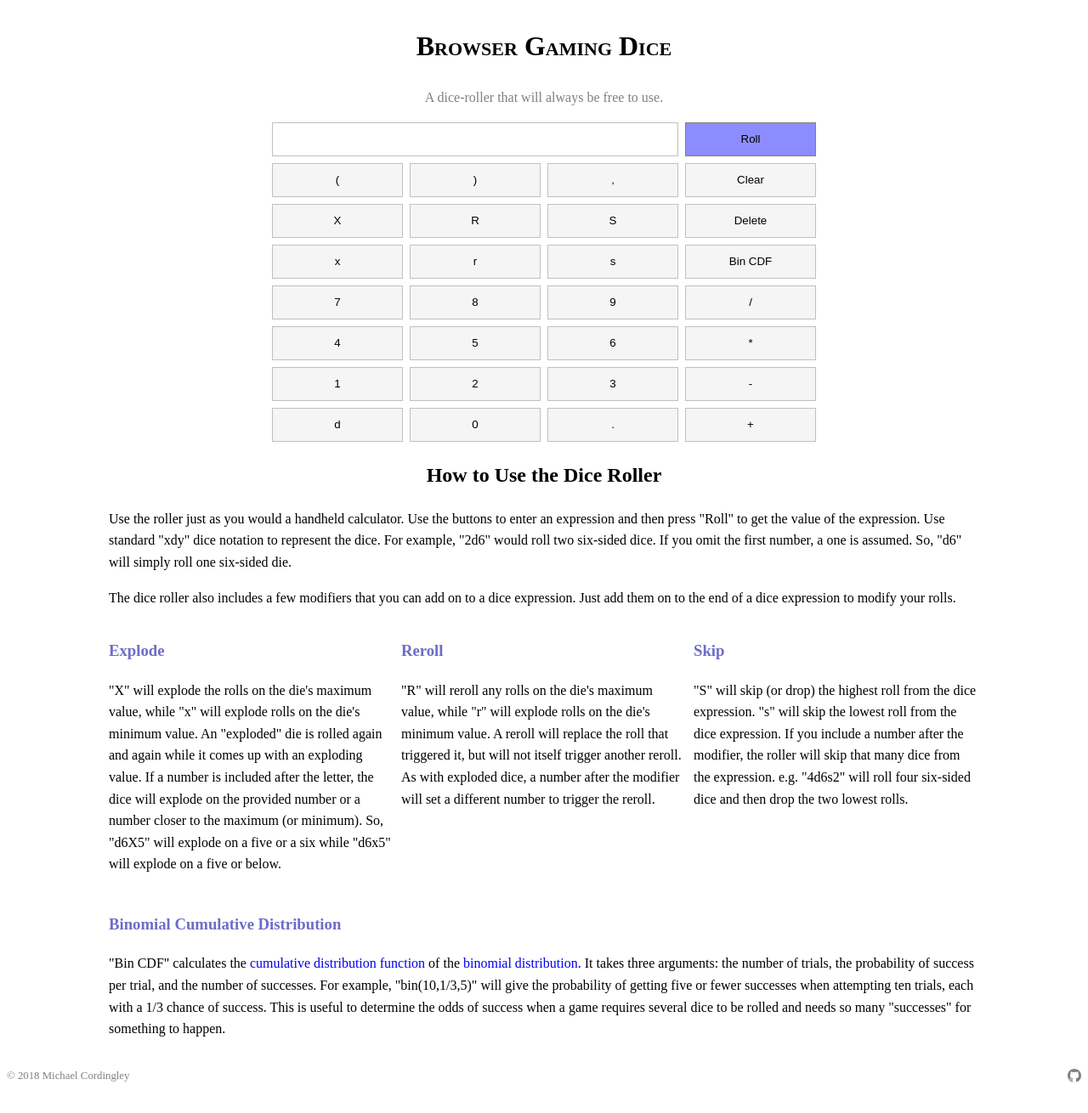
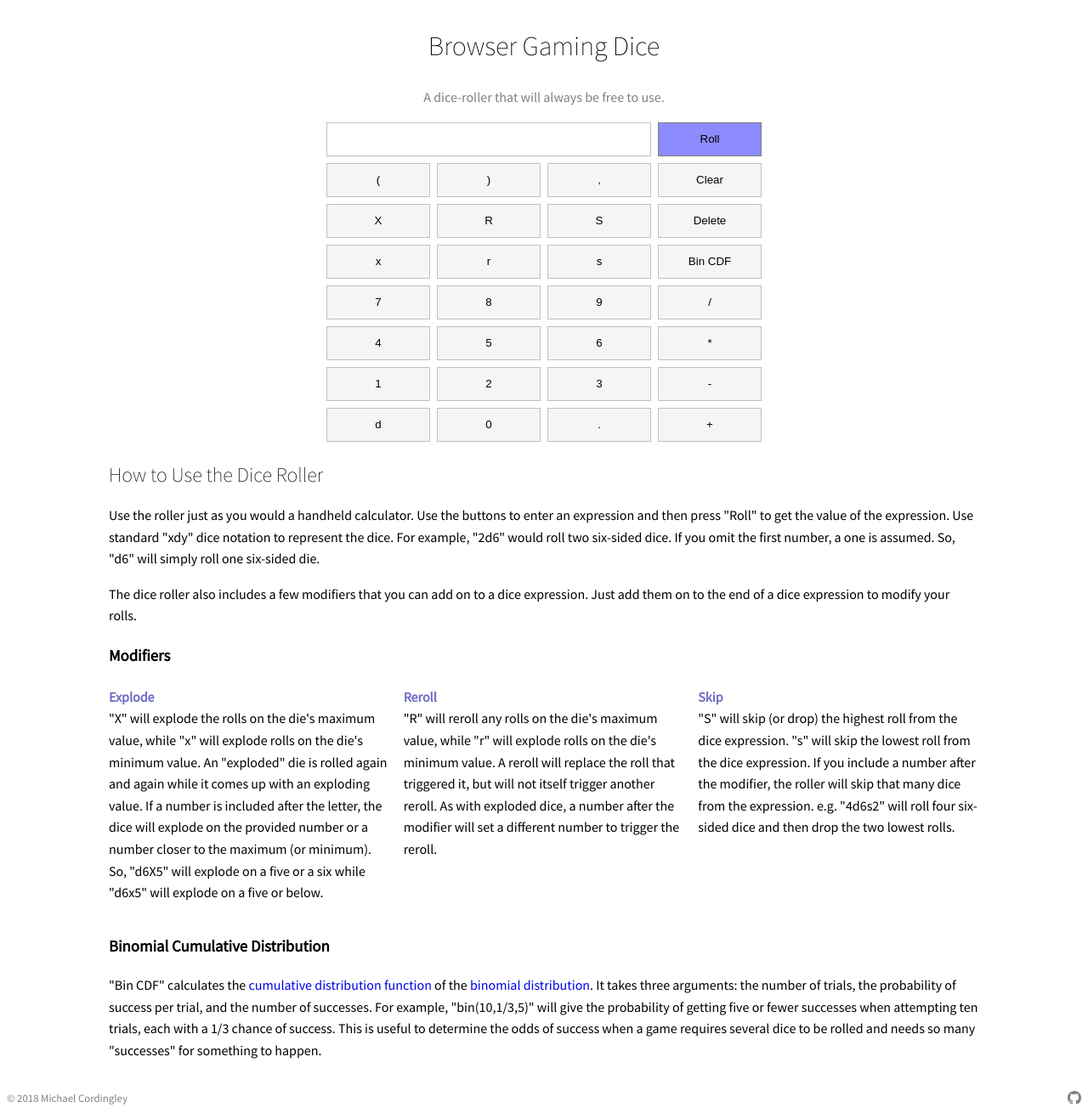
Before and after one commit to mcordingley/dice, a plain HTML site: page index.html in a window 1280 px wide. Shown: the whole page at 85% size. Before the commit the page ends 1289 px from the top, so only its background shows below. Drawn offline with Linux system fonts and the light colour scheme.

Commit message:
Clean up typography.

```diff
--- a/index.html
+++ b/index.html
@@ -6,17 +6,18 @@
 
     <title>Browser Gaming Dice</title>
 
+    <link href="https://fonts.googleapis.com/css?family=Source+Sans+Pro:200,400" rel="stylesheet">
     <link rel="stylesheet" href="style.css" />
 </head>
 <body class="flex flex-column m0 vh100">
     <main class="flex-auto p1">
-        <div class="mx-auto">
-            <h1 id="output" class="center small-caps">Browser Gaming Dice</h1>
+        <div>
+            <h1 id="output" class="center">Browser Gaming Dice</h1>
             <p id="output-misc" class="center text-muted">A dice-roller that will always be free to use.</p>
         </div>
 
         <div class="mw64rem mx-auto">
-            <form id="dice" class="grid grid-col-4 grid-gap-1 mw40rem mx-auto">
+            <form id="dice" class="grid grid-col-4 grid-gap-1 mw32rem mx-auto">
                 <input id="input" class="border border-silver grid-col-span-3 p1 right-align" />
                 <input type="submit" class="btn btn--submit bg-active-light-purple bg-hover-light-purple bg-purple border-gray" value="Roll" />
 
@@ -56,10 +57,9 @@
                 <input type="button" class="btn js-calculator-button" value="+">
             </form>
 
-            <h2 class="center">How to Use the Dice Roller</h2>
+            <h2 class="mb0">How to Use the Dice Roller</h2>
 
-            <div class="">
-                <p class="mt0">
+            <p>
                 Use the roller just as you would a handheld calculator. Use the buttons to enter an expression and
                 then press "Roll" to get the value of the expression. Use standard "xdy" dice notation to represent
                 the dice. For example, "2d6" would roll two six-sided dice. If you omit the first number, a one is
@@ -71,11 +71,13 @@
                 them on to the end of a dice expression to modify your rolls.
             </p>
 
-                <div class="grid grid-gap-1 sm-grid-col-2 md-grid-col-3">
+            <h3 class="mb0">Modifiers</h3>
+
+            <div class="grid grid-gap-2 sm-grid-col-2 md-grid-col-3">
                 <div>
-                        <h3 class="text-purple">Explode</h3>
+                    <h4 class="mb0 text-purple">Explode</h4>
 
-                        <p>
+                    <p class="mt0">
                         "X" will explode the rolls on the die's maximum value, while "x" will explode rolls on the die's
                         minimum value. An "exploded" die is rolled again and again while it comes up with an exploding value.
                         If a number is included after the letter, the dice will explode on the provided number or a number
@@ -85,9 +87,9 @@
                 </div>
 
                 <div>
-                        <h3 class="text-purple">Reroll</h3>
+                    <h4 class="mb0 text-purple">Reroll</h4>
 
-                        <p>
+                    <p class="mt0">
                         "R" will reroll any rolls on the die's maximum value, while "r" will explode rolls on the die's
                         minimum value. A reroll will replace the roll that triggered it, but will not itself trigger
                         another reroll. As with exploded dice, a number after the modifier will set a different
@@ -96,18 +98,18 @@
                 </div>
 
                 <div>
-                        <h3 class="text-purple">Skip</h3>
+                    <h4 class="mb0 text-purple">Skip</h4>
 
-                        <p>
+                    <p class="mt0">
                         "S" will skip (or drop) the highest roll from the dice expression. "s" will skip the lowest roll
                         from the dice expression. If you include a number after the modifier, the roller will skip that many
                         dice from the expression. e.g. "4d6s2" will roll four six-sided dice and then drop the two lowest
                         rolls.
                     </p>
                 </div>
+            </div>
 
-                    <div class="md-grid-col-span-3">
-                        <h3 class="text-purple">Binomial Cumulative Distribution</h3>
+            <h3>Binomial Cumulative Distribution</h3>
 
             <p>
                 "Bin CDF" calculates the
@@ -119,9 +121,6 @@
                 the odds of success when a game requires several dice to be rolled and needs so many "successes" for
                 something to happen.
             </p>
-                    </div>
-                </div>
-            </div>
         </div>
     </main>
 
--- a/style.css
+++ b/style.css
@@ -1,5 +1,11 @@
 body {
+    font-family: 'Source Sans Pro', sans-serif;
     line-height: 1.6;
+}
+
+h1,
+h2 {
+    font-weight: 200;
 }
 
 a {
@@ -31,12 +37,15 @@ a:visited {
 
 .grid { display: grid; }
 .grid-gap-1 { grid-gap: 0.5rem; }
+.grid-gap-2 { grid-gap: 1rem; }
+.grid-col-1 { grid-template-columns: 1fr; }
 .grid-col-4 { grid-template-columns: repeat(4, 1fr); }
 .grid-col-span-2 { grid-column: span 2; }
 .grid-col-span-3 { grid-column: span 3; }
 
 @media screen and (min-width: 40em) {
     .sm-grid-col-2 { grid-template-columns: repeat(2, 1fr); }
+    .sm-grid-col-3 { grid-template-columns: repeat(3, 1fr); }
 }
 
 @media screen and (min-width: 52em) {
@@ -46,12 +55,13 @@ a:visited {
 
 .right { float: right; }
 
-.mw40rem { max-width: 40rem; }
+.mw32rem { max-width: 32rem; }
 .mw64rem { max-width: 64rem; }
 .vh100 { min-height: 100vh; }
 
 .p1 { padding: .5rem; }
 .m0 { margin: 0; }
+.mb0 { margin-bottom: 0; }
 .mt0 { margin-top: 0; }
 .mx-auto { margin-left: auto; margin-right: auto; }
 
```
Lines whose indentation alone changed are shown as unchanged.
